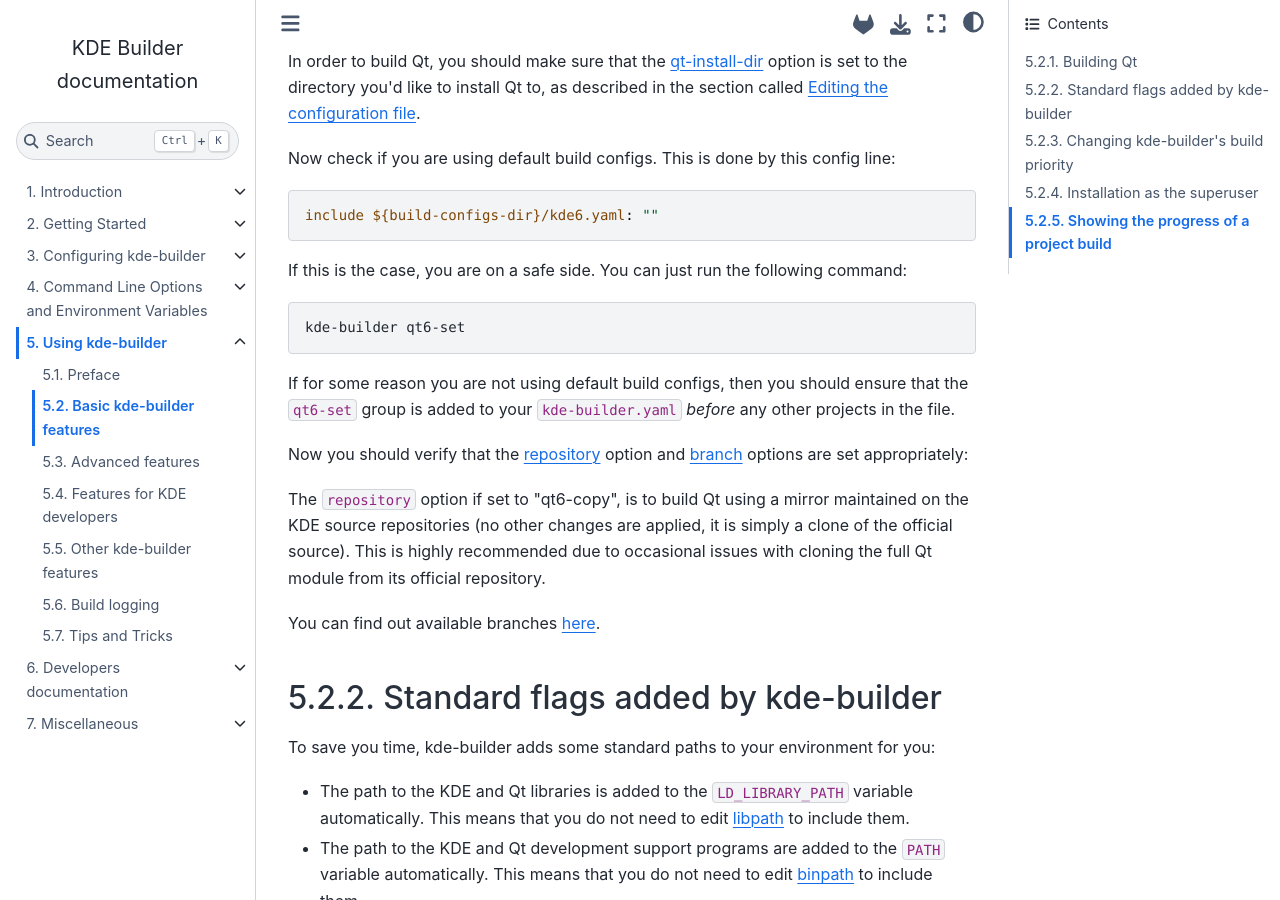
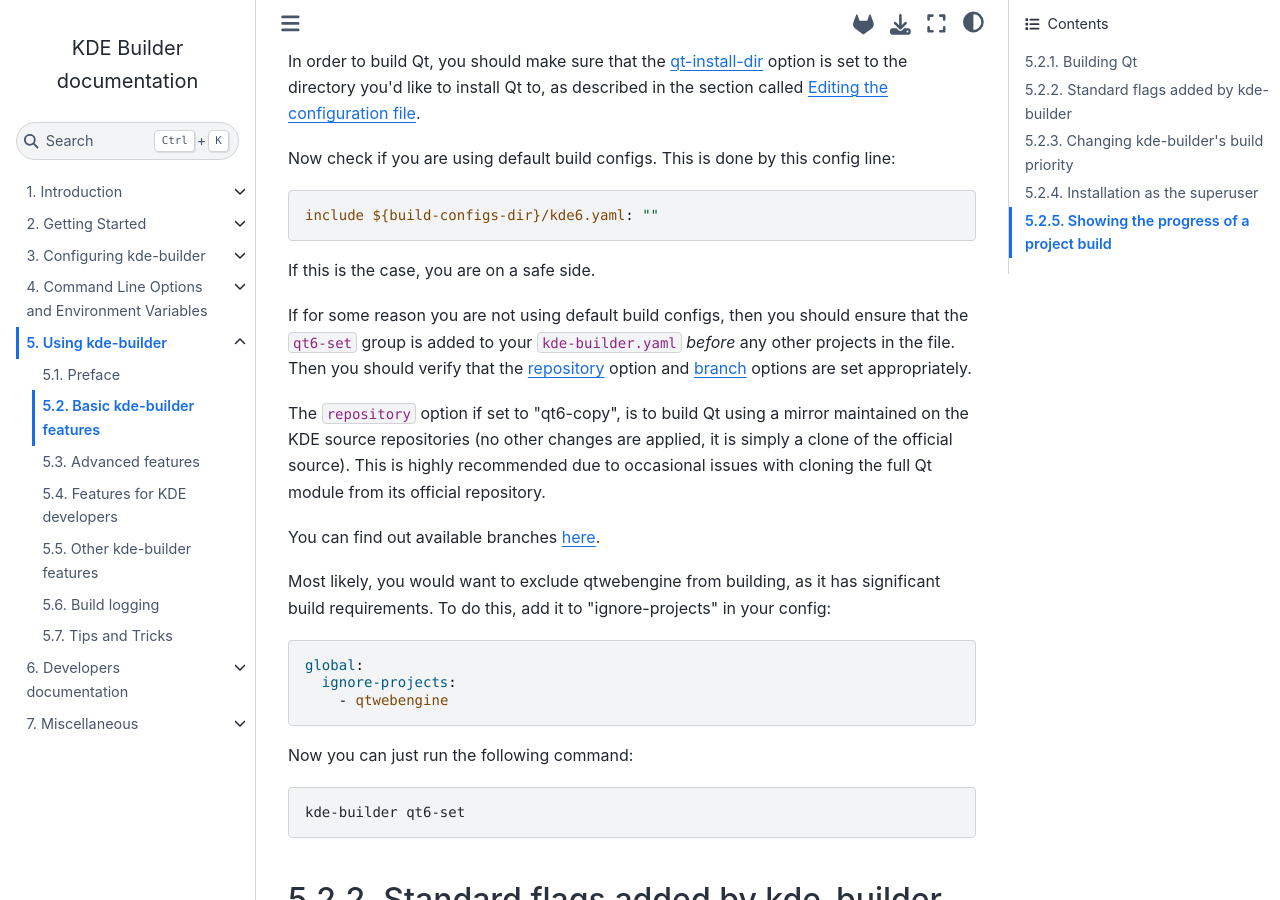
Before and after one commit to KDE/kde-builder, a Sphinx documentation site: the page built from doc/using-kde-builder/basic-features.md, in a window 1280 px wide and 900 px high, scrolled down 382 px. Built offline with Sphinx 7.4.7 and the Sphinx Book theme 1.1.4, drawn with Linux system fonts in a browser that asks for light colours.

Commit message:
doc: Describe excluding qtwebengine from building
Fixes #76

````diff
--- a/doc/using-kde-builder/basic-features.md
+++ b/doc/using-kde-builder/basic-features.md
@@ -23,17 +23,12 @@
 include ${build-configs-dir}/kde6.yaml: ""
 ```
 
-If this is the case, you are on a safe side. You can just run the following command:
-
-```bash
-kde-builder qt6-set
-```
+If this is the case, you are on a safe side.
 
 If for some reason you are not using default build configs, then you should ensure that
 the `qt6-set` group is added to your `kde-builder.yaml` _before_ any other projects in the file.
-
-Now you should verify that the [repository](#conf-repository) option and
-[branch](#conf-branch) options are set appropriately:
+Then you should verify that the [repository](#conf-repository) option and
+[branch](#conf-branch) options are set appropriately.
 
 The `repository` option if set to "qt6-copy", is to build Qt using a mirror maintained on the KDE
 source repositories (no other changes are applied, it is simply a
@@ -42,6 +37,21 @@
 repository.
 
 You can find out available branches [here](https://invent.kde.org/qt/qt/qtbase/-/branches).
+
+Most likely, you would want to exclude qtwebengine from building, as it has significant build requirements.
+To do this, add it to "ignore-projects" in your config:
+
+```yaml
+global:
+  ignore-projects:
+    - qtwebengine
+```
+
+Now you can just run the following command:
+
+```bash
+kde-builder qt6-set
+```
 
 (kde-builder-std-flags)=
 ## Standard flags added by kde-builder
````
